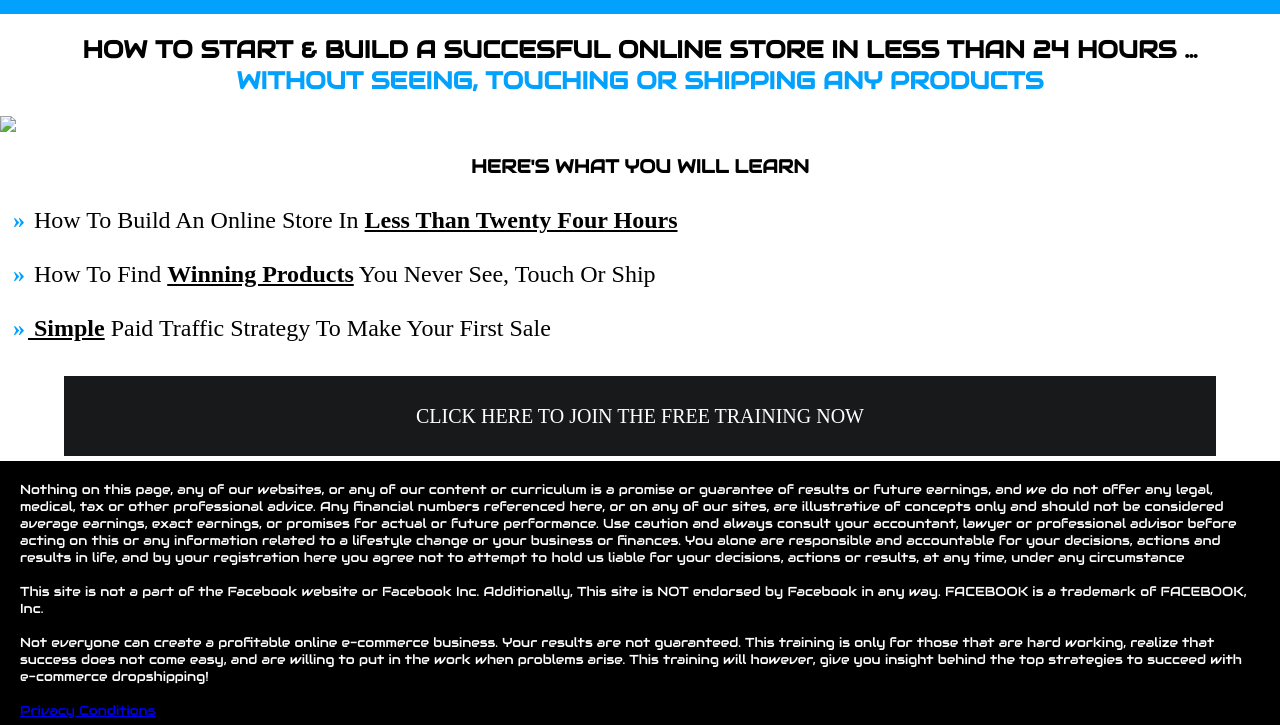
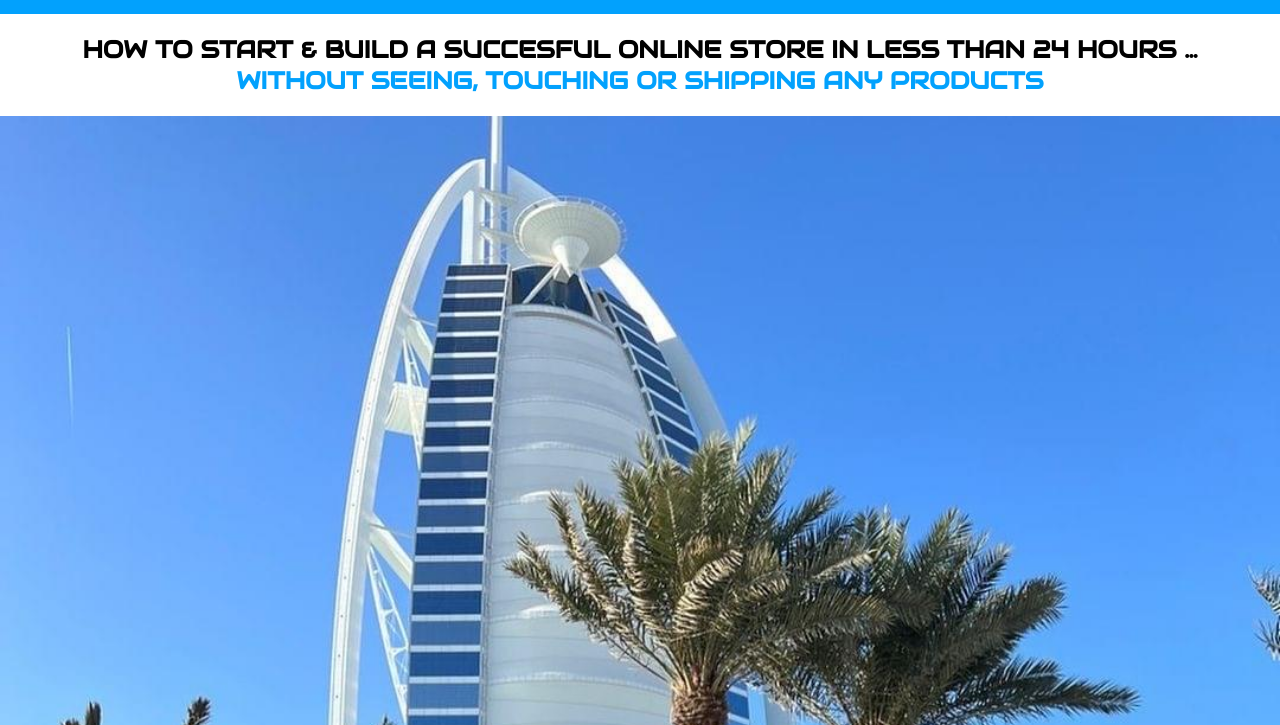
Before and after one commit to MICHEALSHOE2000/ecommerce, a plain HTML site: page Index.html in a window 1280 px wide. Shown: the part 75-800 px from the top of the page. Drawn offline with Linux system fonts and the light colour scheme; a web font is replaced by a local one.

Commit message:
Update Index.html

```diff
--- a/Index.html
+++ b/Index.html
@@ -69,7 +69,7 @@ font-family: 'Audiowide', serif}
 <h2 class="dropship"> HOW TO START & BUILD A SUCCESFUL ONLINE STORE  IN LESS THAN
 24 HOURS &#x2026;<br><span style = color:#02a1fd;>
 WITHOUT SEEING, TOUCHING OR SHIPPING ANY PRODUCTS</span></h2>
-<img class="image" src="imag/ram.jpg">
+<img class="image" src="image/ram.jpg">
 <h3 class="learning">HERE'S WHAT YOU WILL LEARN</h3>
 <ul id="list">
 
```
